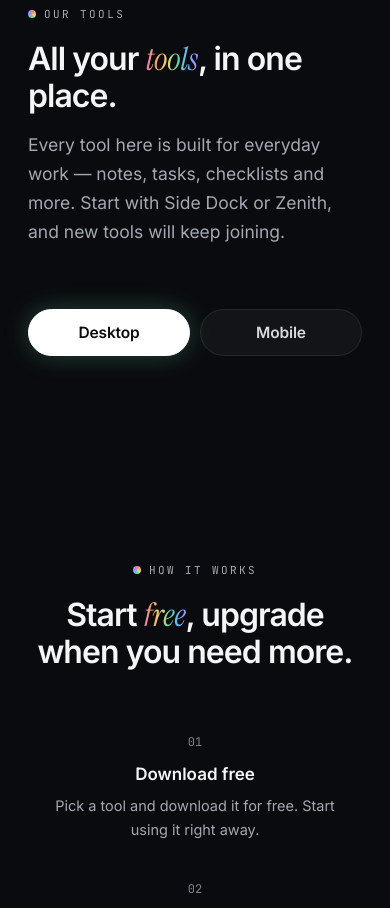
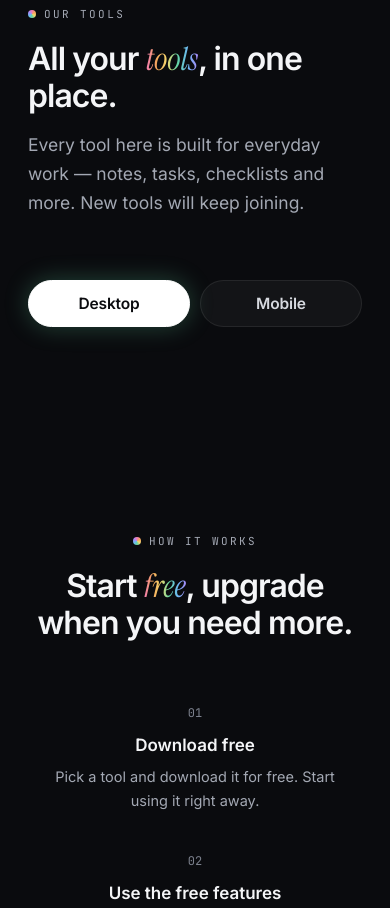
Before and after one commit to tylermorrison00/prismtools, a plain HTML site: page index.html in a window 390 px wide. Shown: the part 880-1788 px from the top of the page. Drawn offline with nearby package versions, Linux system fonts and the light colour scheme; no server answers.

Commit message:
Hide Mobile 'Coming soon' placeholder; drop Side Dock/Zenith names from Our tools copy
Updated the description of tools and modified comments for clarity.

```diff
--- a/index.html
+++ b/index.html
@@ -516,7 +516,7 @@ footer{margin-top:120px;border-top:1px solid var(--line2);background:#08090c}
 <section class="block wrap" id="product">
   <p class="kicker">Our tools</p>
   <h2 class="title">All your <span class="serif-i rainbow-text">tools</span>, in one place.</h2>
-  <p class="lede">Every tool here is built for everyday work — notes, tasks, checklists and more. Start with Side Dock or Zenith, and new tools will keep joining.</p>
+  <p class="lede">Every tool here is built for everyday work — notes, tasks, checklists and more. New tools will keep joining.</p>
 
   <div class="tool-filter" role="tablist" aria-label="Filter tools by platform">
     <button type="button" class="filter-pill active" data-filter="desktop" role="tab" aria-selected="true">Desktop</button>
@@ -772,7 +772,7 @@ footer{margin-top:120px;border-top:1px solid var(--line2);background:#08090c}
   document.getElementById('toolRow').innerHTML=set+'<div class="tool-set" aria-hidden="true">'+pair.repeat(8)+'</div>';
 })();
 
-// Platform filter: Desktop shows the Side Dock card, Mobile shows "Coming soon"
+// Platform filter: tool cards are hidden, so both Desktop and Mobile show an empty panel
 document.querySelectorAll('.filter-pill').forEach(function(pill){
   pill.addEventListener('click',function(){
     document.querySelectorAll('.filter-pill').forEach(function(p){
@@ -782,7 +782,7 @@ document.querySelectorAll('.filter-pill').forEach(function(pill){
     });
     var mobile=pill.getAttribute('data-filter')==='mobile';
     document.getElementById('desktopTools').style.display=mobile?'none':'';
-    document.getElementById('mobileTools').hidden=!mobile;
+    // Mobile "Coming soon" placeholder stays hidden.
   });
 });
 
```
